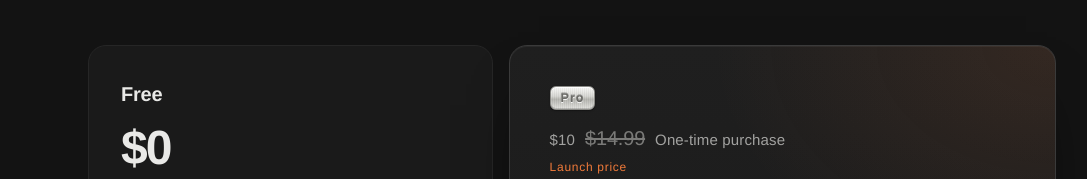
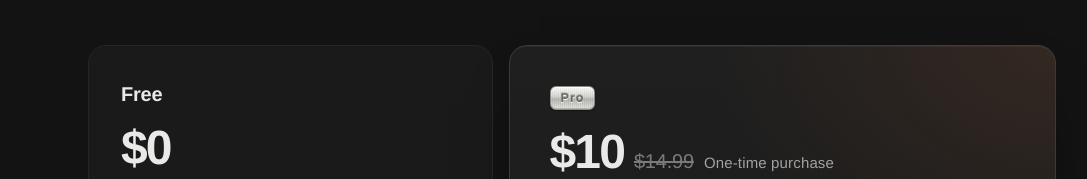
Before and after one commit to rosydaqbar/lfg-landing, an Astro site: page /aonin in a window 1280 px wide. Shown: the part 4948-5127 px from the top of the page, without its empty margins (68-1155 px from the left). Built offline with nearby package versions, Linux system fonts and the light colour scheme; Astro itself is replaced by a stand-in of ours; no server answers.

Commit message:
Aonin: keep the price amount at full size

```diff
--- a/src/pages/aonin.astro
+++ b/src/pages/aonin.astro
@@ -2025,6 +2025,14 @@ const next = [
   }
 
   .card.pro .price span { margin-left: 0; white-space: nowrap; }
+
+  /* the amount itself keeps the big price type */
+  .card .price .now {
+    margin: 0;
+    font: inherit;
+    letter-spacing: inherit;
+    color: inherit;
+  }
 
   .buy { flex-wrap: wrap; }
 
```
